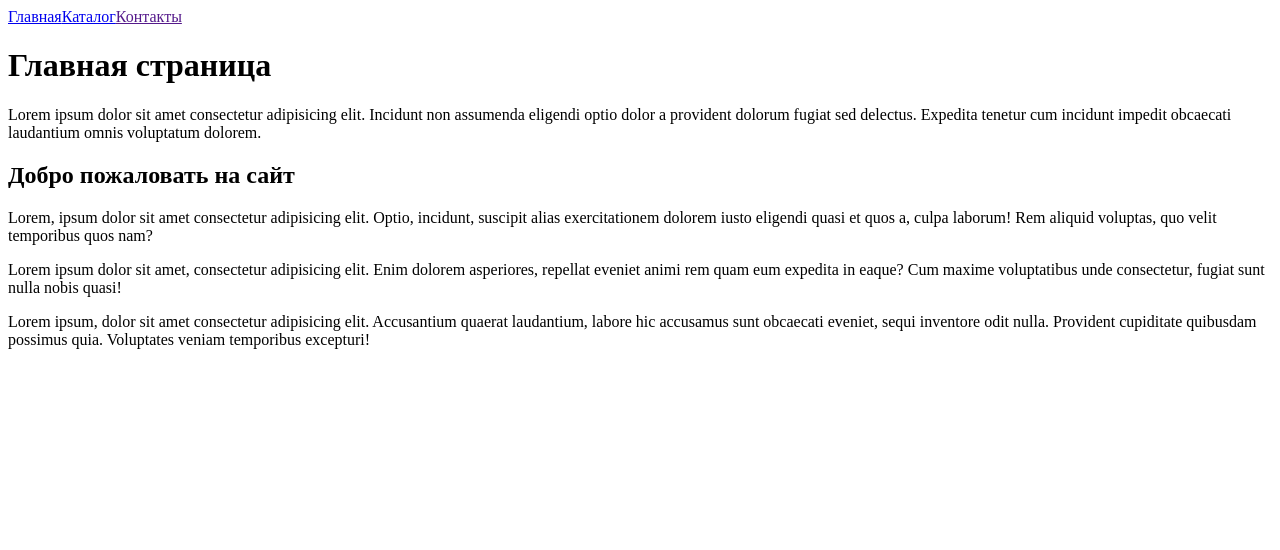
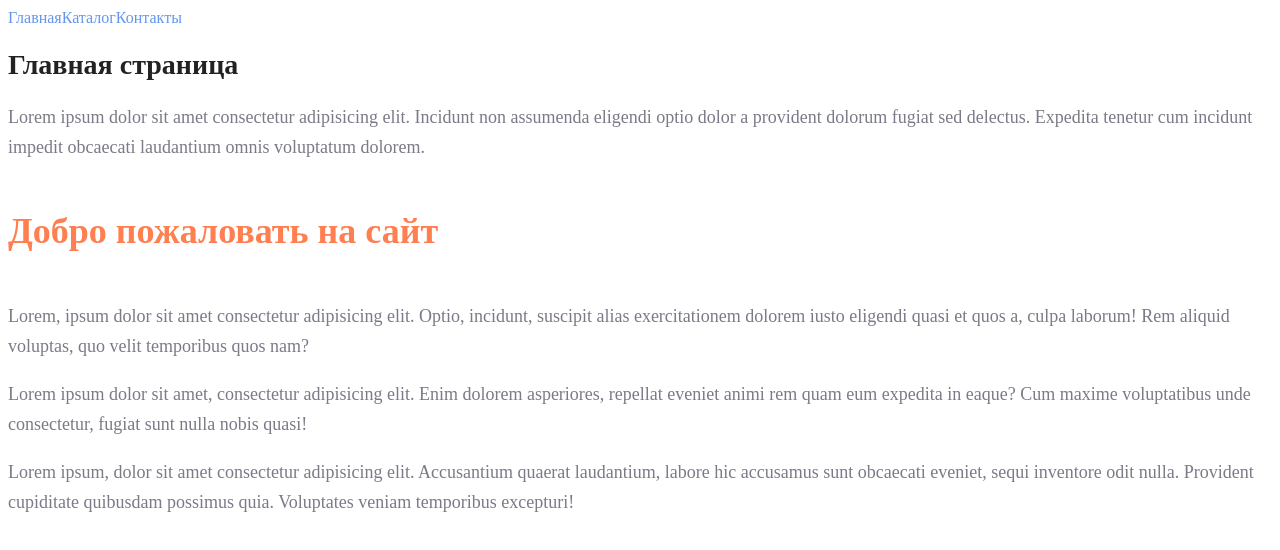
Before and after one commit to A1ex82/HTML_CSS, a plain HTML site: page index.html in a window 1280 px wide. Drawn offline with Linux system fonts and the light colour scheme.

Commit message:
feat:add style.css file

```diff
--- a/index.html
+++ b/index.html
@@ -3,30 +3,32 @@
   <head>
     <meta charset="UTF-8" />
     <meta name="viewport" content="width=device-width, initial-scale=1.0" />
+    <link rel="stylesheet" href="style.css" />
     <title>Document</title>
   </head>
   <body>
-    <a href="#">Главная</a><a href="./catalog/catalog.html">Каталог</a
-    ><a href="">Контакты</a>
-    <h1>Главная страница</h1>
-    <p>
+    <a class="menu_link" href="#">Главная</a
+    ><a class="menu_link" href="./catalog/catalog.html">Каталог</a
+    ><a class="menu_link" href="">Контакты</a>
+    <h1 class="title">Главная страница</h1>
+    <p class="text">
       Lorem ipsum dolor sit amet consectetur adipisicing elit. Incidunt non
       assumenda eligendi optio dolor a provident dolorum fugiat sed delectus.
       Expedita tenetur cum incidunt impedit obcaecati laudantium omnis
       voluptatum dolorem.
     </p>
-    <h2>Добро пожаловать на сайт</h2>
-    <p>
+    <h2 class="headline">Добро пожаловать на сайт</h2>
+    <p class="text">
       Lorem, ipsum dolor sit amet consectetur adipisicing elit. Optio, incidunt,
       suscipit alias exercitationem dolorem iusto eligendi quasi et quos a,
       culpa laborum! Rem aliquid voluptas, quo velit temporibus quos nam?
     </p>
-    <p>
+    <p class="text">
       Lorem ipsum dolor sit amet, consectetur adipisicing elit. Enim dolorem
       asperiores, repellat eveniet animi rem quam eum expedita in eaque? Cum
       maxime voluptatibus unde consectetur, fugiat sunt nulla nobis quasi!
     </p>
-    <p>
+    <p class="text">
       Lorem ipsum, dolor sit amet consectetur adipisicing elit. Accusantium
       quaerat laudantium, labore hic accusamus sunt obcaecati eveniet, sequi
       inventore odit nulla. Provident cupiditate quibusdam possimus quia.
--- /dev/null
+++ b/style.css
@@ -0,0 +1,32 @@
+a {
+  text-decoration: none;
+}
+
+.menu_link {
+  color: cornflowerblue;
+  font-size: 16px;
+  line-height: 20px;
+}
+
+.title {
+  color: #222222;
+  font-size: 28px;
+  line-height: 36px;
+  font-weight: bold;
+}
+
+.text {
+  font-style: normal;
+  font-weight: 300;
+  font-size: 18px;
+  line-height: 30px;
+  color: #7d7987;
+}
+
+.headline {
+  color: coral;
+  font-style: normal;
+  font-weight: 700;
+  font-size: 36px;
+  line-height: 80px;
+}
```
Also changed, not shown: catalog/catalog.html (+10 -6 lines).
